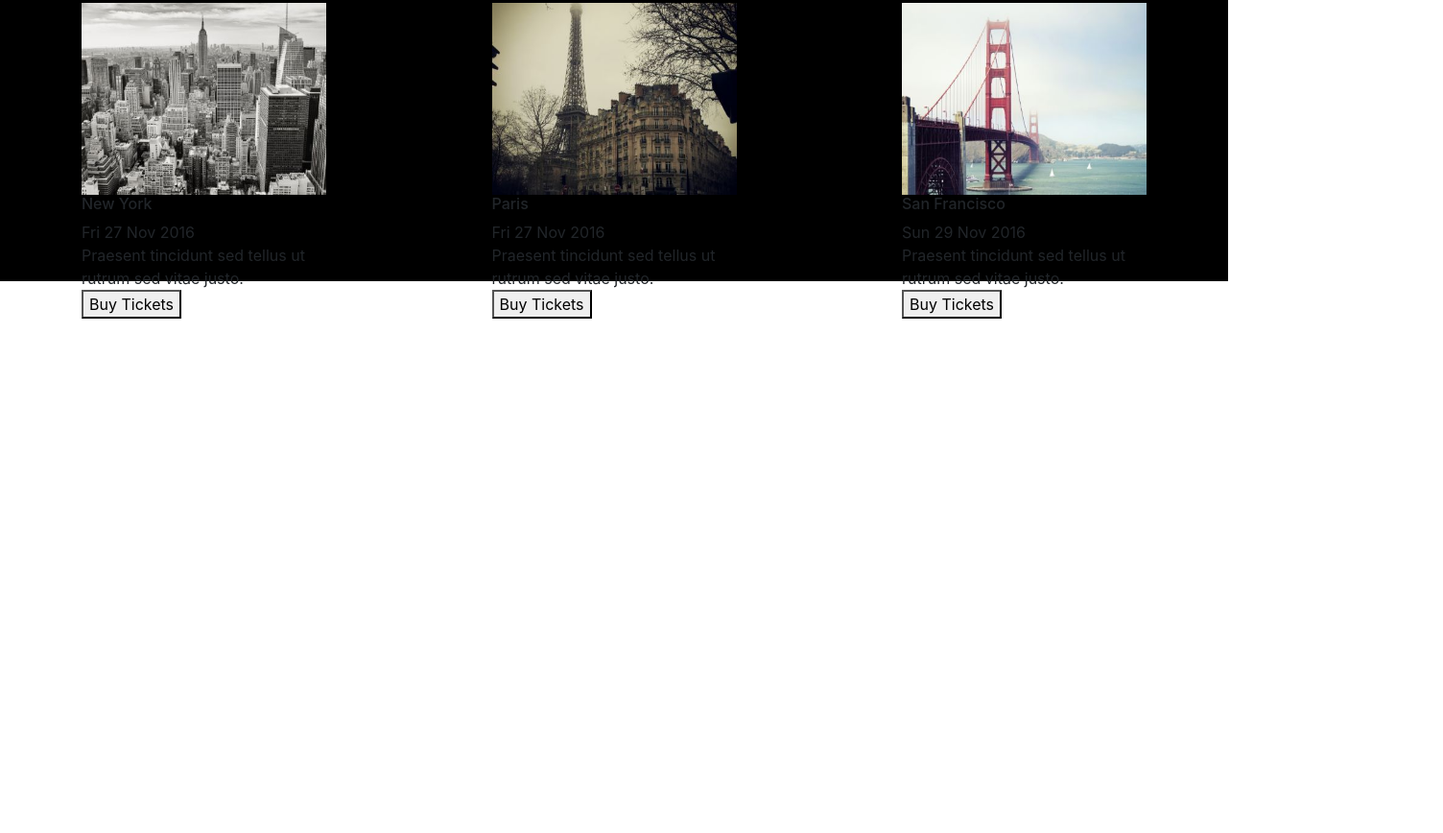
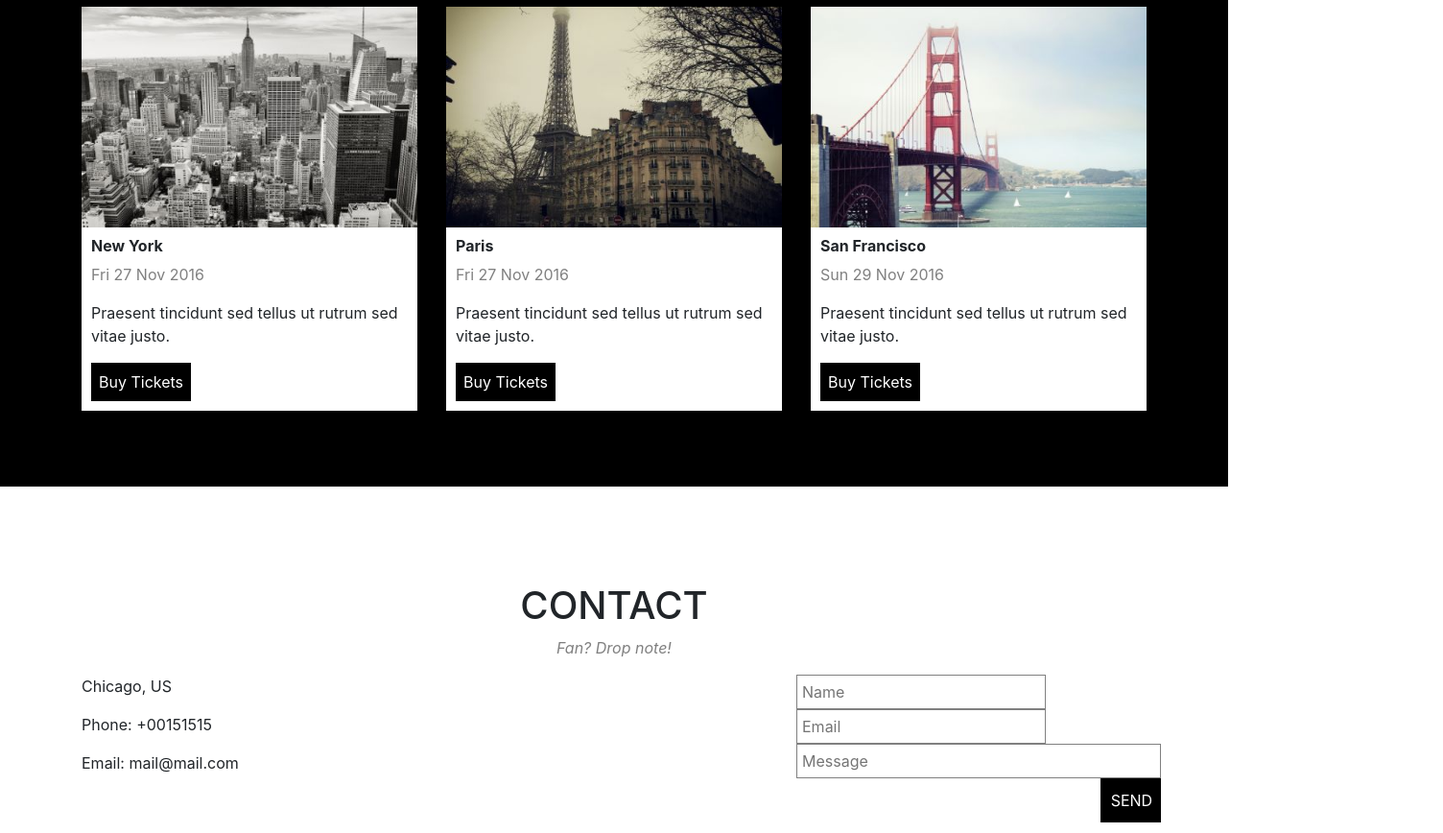
Before and after one commit to Artem123456789/band-site, a plain HTML site: page index.html in a window 1280 px wide. Shown: the part 1912-2780 px from the top of the page at 96% size, 1504 px wide, since content can reach past the window. Before the commit the page ends 2244 px from the top, so only its background shows below. Drawn offline with Linux system fonts and the light colour scheme.

Commit message:
demo ready

```diff
--- a/css/style.css
+++ b/css/style.css
@@ -48,7 +48,7 @@
 .tour-dates{
     margin-top: 150px;
     background: black;
-    padding: 35px 0px 90px 0px;
+    padding: 50px 0px 200px 0px;
 }
 
 .tour-dates-text{
@@ -67,13 +67,13 @@
 
 .tour-date-months{
     background: white;
+    margin-top: 50px;
 }
 
 .tour-date-month{
     display: flex;
     flex-direction: row;
     align-items: center;
-    height: 50px;
     text-align: center;
     border: 1px solid black;
 }
@@ -106,16 +106,75 @@
 }
 
 .tour-dates-cities{
-    margin-top: 100px;
+    margin-top: 50px;
 }
 
 .tour-date-city{
-    height: 200px;
+    height: 300px;
 }
 
 .tour-date-city-img{
     width: 100%;
-    height: 200px;
+    height: 230px;
+}
+
+.tour-date-city-text{
+    background: white;
+    padding: 10px;
+}
+
+.tour-date-city-name{
+    font-weight: bold;
+}
+
+.tour-date-city-date{
+    color: gray;
+}
+
+.tour-date-city-buy-btn{
+    border: 1px solid black;
+    background: black;
+    color: white;
+    padding: 7px;
+}
+
+.contact{
+    margin-top: 100px;
+}
+
+.contact-text{
+    text-align: center;
+}
+
+.contact-text-header{
+    text-transform: uppercase;
+}
+
+.contact-text-fan{
+    color: gray;
+    font-style: italic;
+}
+
+.contact-input{
+    border: 0.1px solid gray;
+    padding: 5px;
+}
+
+.contact-message{
+    width: 100%;
+}
+
+.contact-send-form{
+    border: 1px solid black;
+    padding: 10px;
+    background: black;
+    color: white;
+    text-transform: uppercase;
+}
+
+footer{
+    margin-top: 150px;
+    width: 100%;
 }
 
 @media screen and (max-width: 576px)
--- a/index.html
+++ b/index.html
@@ -86,30 +86,30 @@
                 </article>
                 <article class="tour-dates-cities">
                     <div class="row justify-content-between">
-                        <div class="tour-date-city col-md-3 col-sm-12">
+                        <div class="tour-date-city col-md-4 col-sm-12">
                             <img src="img/newyork.jpg" alt="" class="tour-date-city-img">
                             <div class="tour-date-city-text">
                                 <h6 class="tour-date-city-name">New York</h6>
-                                <div class="tour-date-city-date">Fri 27 Nov 2016</div>
-                                <div class="tour-date-city-description">Praesent tincidunt sed tellus ut rutrum sed vitae justo.</div>
+                                <p class="tour-date-city-date">Fri 27 Nov 2016</p>
+                                <p class="tour-date-city-description">Praesent tincidunt sed tellus ut rutrum sed vitae justo.</p>
                                 <button class="tour-date-city-buy-btn">Buy Tickets</button>
                             </div>
                         </div>
-                        <div class="tour-date-city col-md-3 col-sm-12">
+                        <div class="tour-date-city col-md-4 col-sm-12">
                             <img src="img/paris.jpg" alt="" class="tour-date-city-img">
                             <div class="tour-date-city-text">
                                 <h6 class="tour-date-city-name">Paris</h6>
-                                <div class="tour-date-city-date">Fri 27 Nov 2016</div>
-                                <div class="tour-date-city-description">Praesent tincidunt sed tellus ut rutrum sed vitae justo.</div>
+                                <p class="tour-date-city-date">Fri 27 Nov 2016</p>
+                                <p class="tour-date-city-description">Praesent tincidunt sed tellus ut rutrum sed vitae justo.</p>
                                 <button class="tour-date-city-buy-btn">Buy Tickets</button>
                             </div>
                         </div>
-                        <div class="tour-date-city col-md-3 col-sm-12">
+                        <div class="tour-date-city col-md-4 col-sm-12">
                             <img src="img/sanfran.jpg" alt="" class="tour-date-city-img">
                             <div class="tour-date-city-text">
                                 <h6 class="tour-date-city-name">San Francisco</h6>
-                                <div class="tour-date-city-date">Sun 29 Nov 2016</div>
-                                <div class="tour-date-city-description">Praesent tincidunt sed tellus ut rutrum sed vitae justo.</div>
+                                <p class="tour-date-city-date">Sun 29 Nov 2016</p>
+                                <p class="tour-date-city-description">Praesent tincidunt sed tellus ut rutrum sed vitae justo.</p>
                                 <button class="tour-date-city-buy-btn">Buy Tickets</button>
                             </div>
                         </div>
@@ -117,6 +117,34 @@
                 </article>
             </div>
         </section>
+        <section class="container contact">
+            <div class="contact-text">
+                <h1 class="contact-text-header">contact</h1>
+                <p class="contact-text-fan">Fan? Drop note!</p>
+            </div>
+            <div class="row justify-content-between contact-info">
+                <div class="contacts col-md-5 col-sm-12">
+                    <p>Chicago, US</p>
+                    <p>Phone: +00151515</p>
+                    <p>Email: mail@mail.com</p>
+                </div>
+                <form action="" class="contact-form col-md-4 col-sm -12">
+                    <div class="row justify-content-between">
+                        <input type="text" placeholder="Name" class="contact-name contact-input">
+                        <input type="email" name="" id="" placeholder="Email" class="contact-email contact-input">
+                    </div>
+                    <div class="row justify-content-end">
+                        <input type="text" name="" id="" placeholder="Message" class="contact-message contact-input col-12">
+                        <button class="contact-send-form col-2 contact-input">send</button>
+                    </div>
+                </form>
+            </div>
+        </section>
     </main>
+    <footer>
+        <section class="map container-fluid">
+            <img src="img/map.jpg" alt="" class="map-img">
+        </section>
+    </footer>
 </body>
 </html>
```
Also changed, not shown: img/map.jpg (added).
